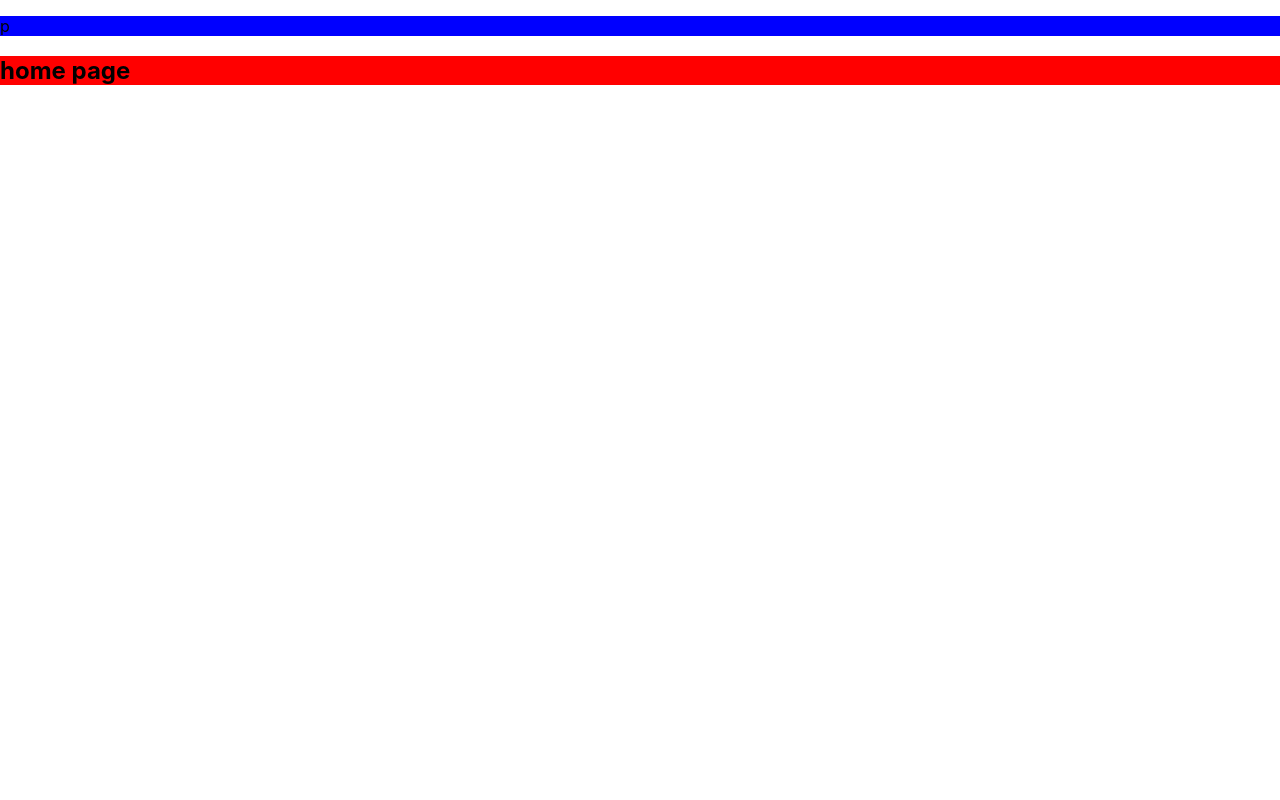
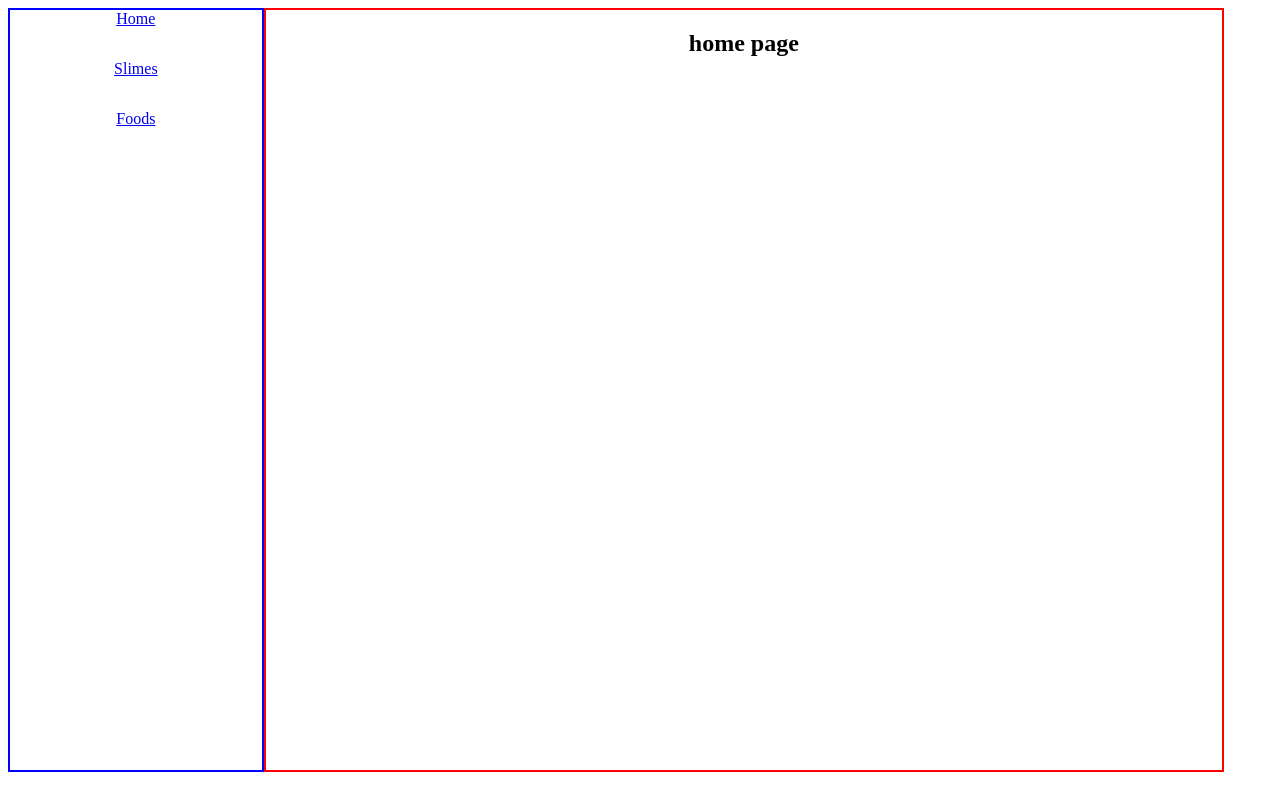
Before and after one commit to kfacison/slimepedia_api_p4, a React (Create React App) app: page / in a window 1280 px wide. Built offline with nearby package versions, Linux system fonts and the light colour scheme.

Commit message:
added styling and modles files"

```diff
--- /dev/null
+++ b/src/components/NavBar/NavBar.css
@@ -0,0 +1,4 @@
+.nav-links{
+    width: 75px;
+    height: 50px;
+}
--- a/src/components/NavBar/NavBar.tsx
+++ b/src/components/NavBar/NavBar.tsx
@@ -1,7 +1,13 @@
+import { Link } from "react-router-dom";
+import './NavBar.css';
+
+
 export default function NavBar(){
     return (
-        <p>
-            p
-        </p>
+        <div>
+            <Link to="/" className="nav-links">Home</Link>
+            <Link to="/Slimes" className="nav-links">Slimes</Link>
+            <Link to="/Foods" className="nav-links">Foods</Link>
+        </div>
     );
 }
--- a/src/index.css
+++ b/src/index.css
@@ -1,4 +1,4 @@
-body {
+/* body {
   margin: 0;
   font-family: -apple-system, BlinkMacSystemFont, 'Segoe UI', 'Roboto', 'Oxygen',
     'Ubuntu', 'Cantarell', 'Fira Sans', 'Droid Sans', 'Helvetica Neue',
@@ -10,4 +10,4 @@ body {
 code {
   font-family: source-code-pro, Menlo, Monaco, Consolas, 'Courier New',
     monospace;
-}
+} */
--- a/src/pages/App/App.css
+++ b/src/pages/App/App.css
@@ -1,12 +1,17 @@
-*{
-  /* display: flex; */
-  /* flex-direction: row; */
+div >*{
+  display: flex;
+  justify-content: center;
+  height: 95vh;
+  width: 95vw;
+  padding: 0 0;
 }
 
 main{
-  background-color: red;
+  border: 2px solid red;
 }
 
 nav{
-  background-color: blue;
+  border: 2px solid blue;
+  width: 25vw;
+  height: 95vh;
 }
```
Also changed, not shown: models/food.tsx (added), models/slime.tsx (added).
